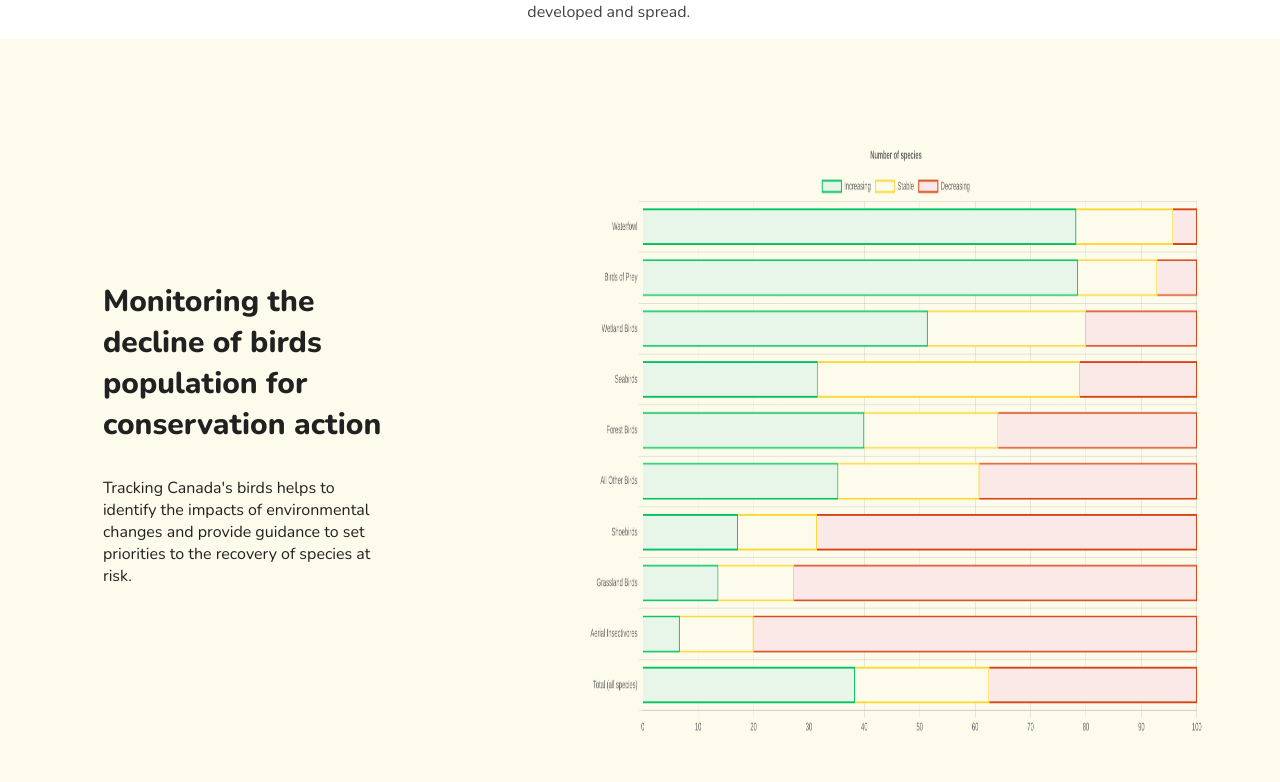
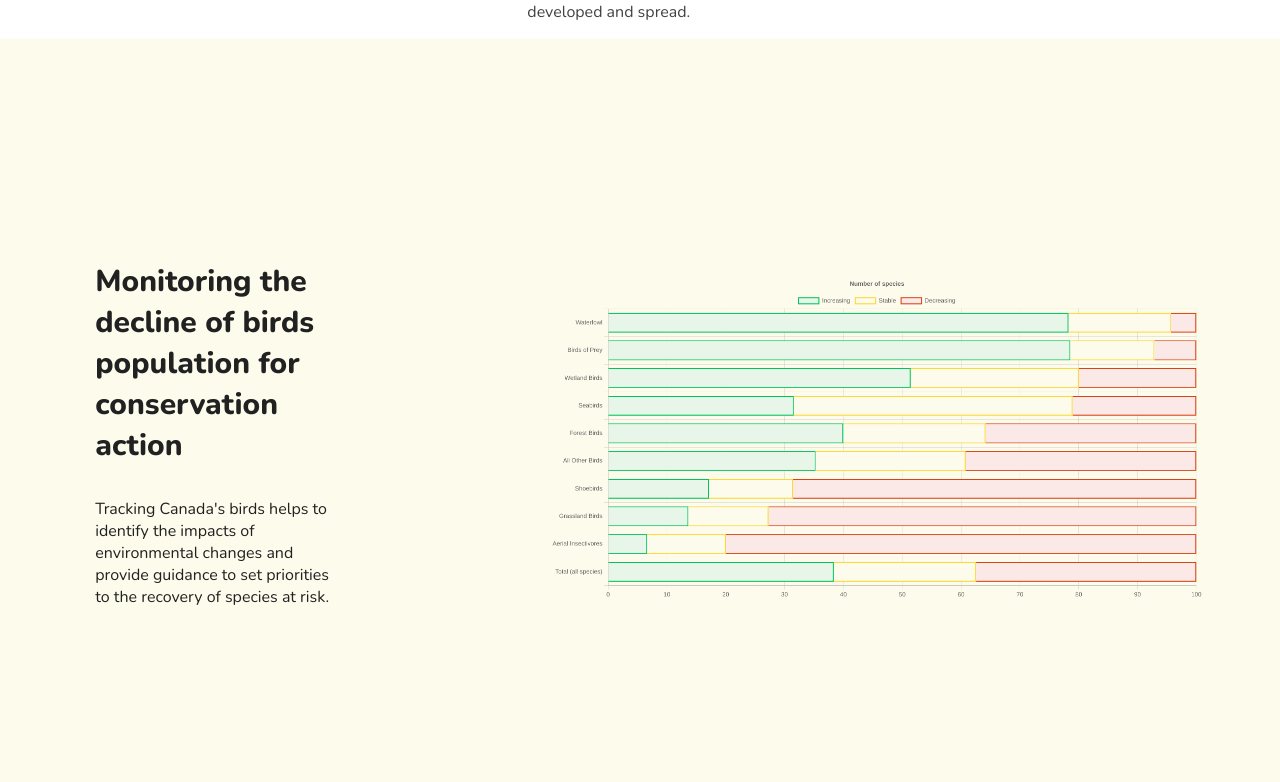
Before and after one commit to ijaspreetbhatti/Team-Loon-Picbeak-Frontend, a React (Create React App) app: page / in a window 1280 px wide. Shown: the part 1278-2060 px from the top of the page. Built offline with nearby package versions, Linux system fonts and the light colour scheme.

Commit message:
add style

```diff
--- a/src/components/HomeComponent/BgDetailsComponent/PopulationComponent/Population.scss
+++ b/src/components/HomeComponent/BgDetailsComponent/PopulationComponent/Population.scss
@@ -25,7 +25,7 @@
         // display: flex;
         // justify-content: space-around;
         display: grid;
-        grid-template-columns: 1fr 1.5fr;
+        grid-template-columns: 1fr 1.7fr;
         .description {
             margin: auto auto auto 15%;
             h2 {
@@ -43,6 +43,8 @@
             padding: 0;
             max-width: 100%;
             height: auto;
+            object-fit: contain;
+            grid-column: 2 / span 1;
         }
     }
 }
```
